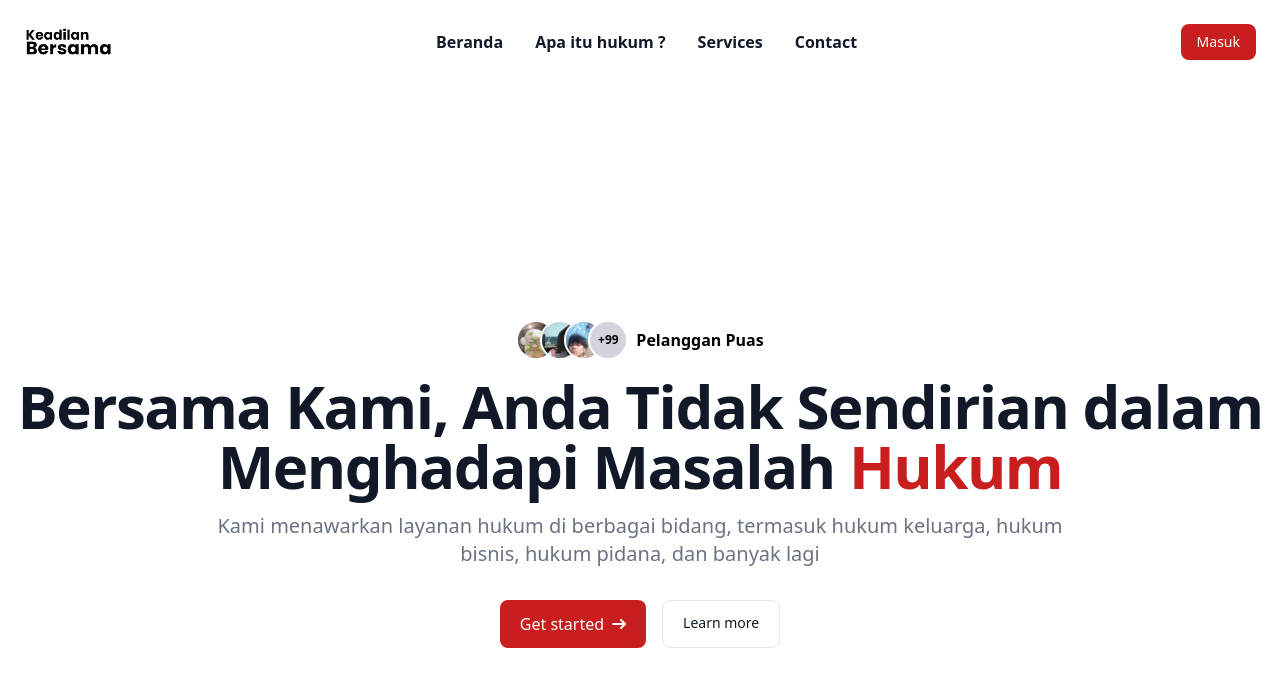
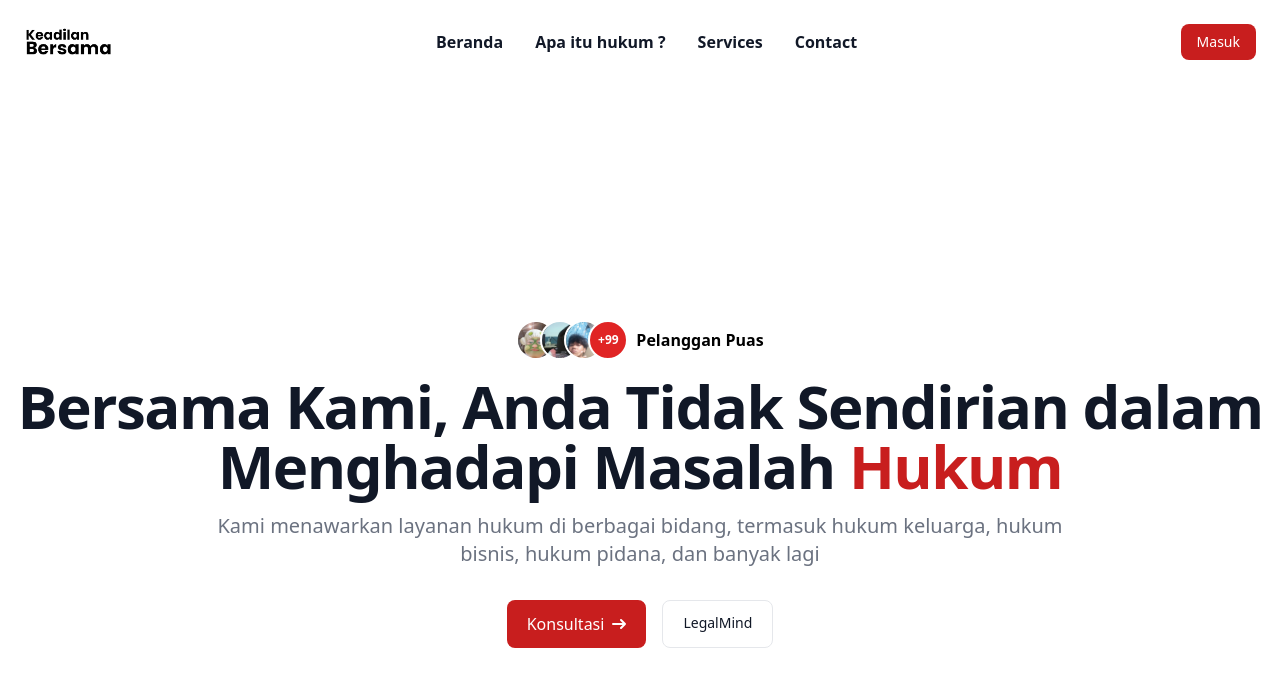
Before and after one commit to ckckckcz/Hackthon-JTI, a React (Vite) app in the folder Client/: page / in a window 1280 px wide. Shown: the top 686 px of the page. Built offline with nearby package versions, Linux system fonts and the light colour scheme.

Commit message:
update: header color

```diff
--- a/Client/src/components/Home/Header.tsx
+++ b/Client/src/components/Home/Header.tsx
@@ -10,7 +10,7 @@ export default function Header() {
           <img className="w-10 h-10 border-2 border-white rounded-full dark:border-gray-800 object-cover" src={user2} alt="" />
           <img className="w-10 h-10 border-2 border-white rounded-full dark:border-gray-800 object-cover" src={user3} alt="" />
           <div className="flex items-center ml-2">
-            <a className="flex items-center justify-center w-10 h-10 text-xs font-bold text-black bg-gray-300 border-2 border-white rounded-full hover:bg-gray-600 dark:border-gray-800" href="#">
+            <a className="flex items-center justify-center w-10 h-10 text-xs font-bold text-white bg-red-600 border-2 border-white rounded-full hover:bg-red-600 dark:border-gray-800" href="#">
               +99
             </a>
             <span className="ml-2 text-md font-bold text-black dark:text-gray-300">Pelanggan Puas</span>
@@ -25,7 +25,7 @@ export default function Header() {
         </p>
         <div className="flex lg:justify-center justify-left  space-x-4">
           <a href="#" className="inline-flex justify-center items-center py-3 px-5 text-base font-medium text-center text-white rounded-lg bg-red-700 hover:bg-red-800 focus:ring-4 focus:ring-red-300 dark:focus:ring-red-900">
-            Get started
+            Konsultasi
             <svg className="w-3.5 h-3.5 ms-2 rtl:rotate-180" aria-hidden="true" xmlns="http://www.w3.org/2000/svg" fill="none" viewBox="0 0 14 10">
               <path stroke="currentColor" strokeLinecap="round" strokeLinejoin="round" strokeWidth="2" d="M1 5h12m0 0L9 1m4 4L9 9" />
             </svg>
@@ -34,7 +34,7 @@ export default function Header() {
             href="#"
             className="py-3 px-5 text-sm font-medium text-gray-900 focus:outline-none bg-white rounded-lg border border-gray-200 hover:bg-gray-100 hover:text-red-700 focus:z-10 focus:ring-4 focus:ring-gray-100 dark:focus:ring-gray-700 dark:bg-gray-800 dark:text-gray-400 dark:border-gray-600 dark:hover:text-white dark:hover:bg-gray-700"
           >
-            Learn more
+            LegalMind
           </a>
         </div>
       </div>
```
